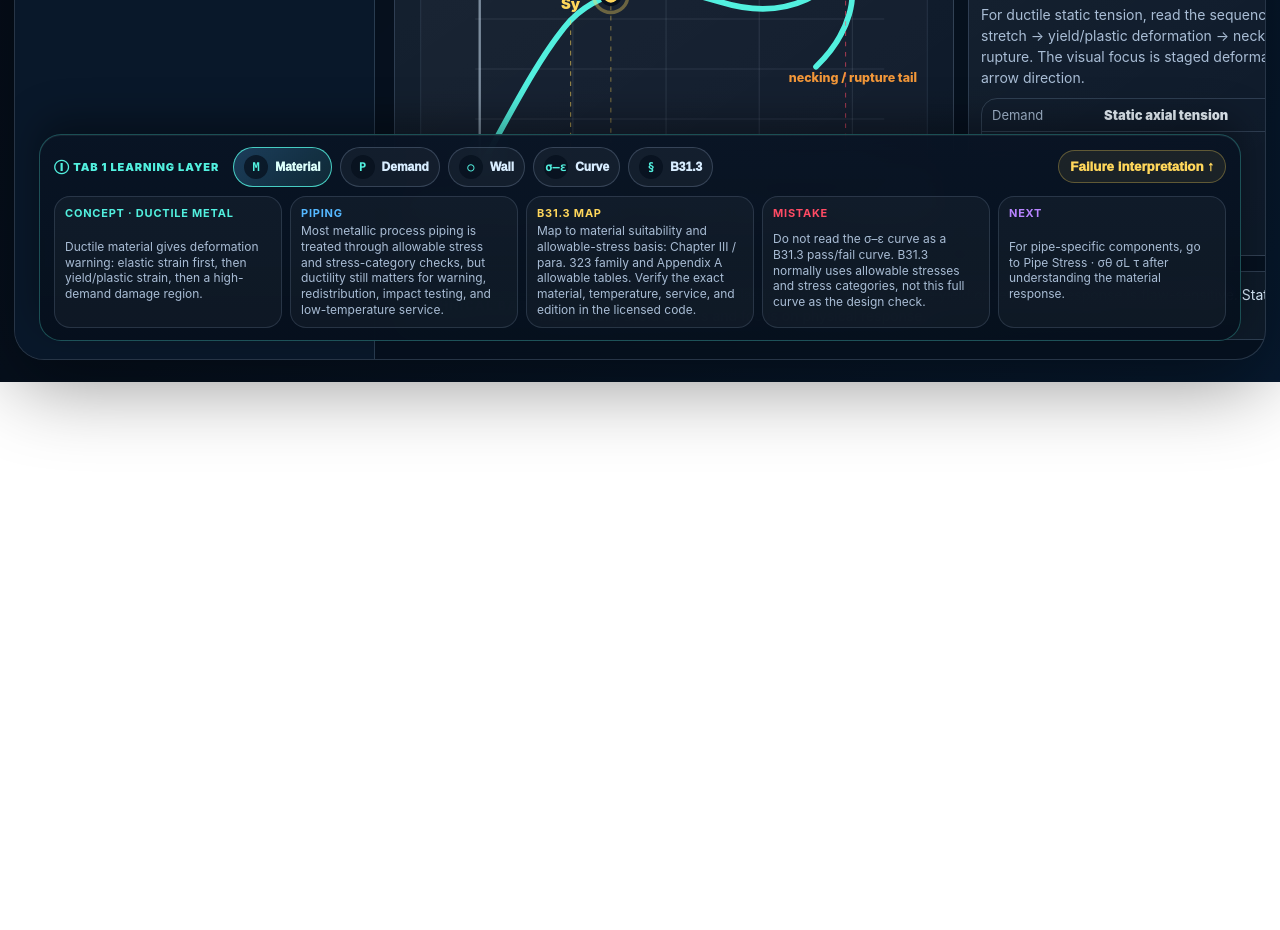
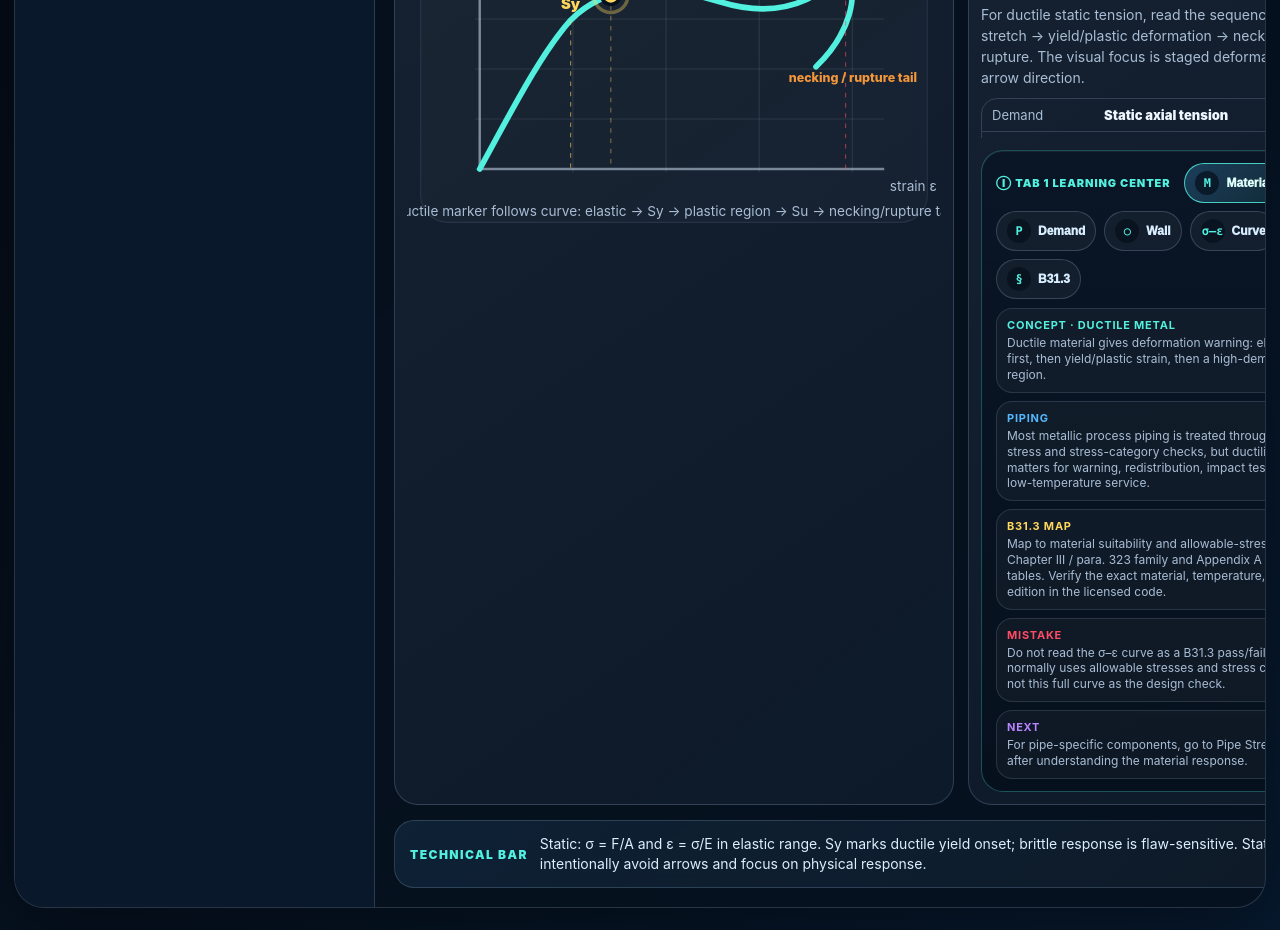
Before and after one commit to reallaksh19/PipingStressIllustration, a React (Vite) app in the folder failure-strength-lab-v3/: page / in a window 1280 px wide. Shown: the part 900-1830 px from the top of the page. Before the commit the page ends 1282 px from the top, so only its background shows below. Built offline with nearby package versions, Linux system fonts and the light colour scheme.

Commit message:
Fix Tab 1 learning center scoping

```diff
--- a/failure-strength-lab-v3/src/components/Interpretation.tsx
+++ b/failure-strength-lab-v3/src/components/Interpretation.tsx
@@ -9,6 +9,7 @@ type LearningHelper = { title: string; route: string; concept: string; piping: s
 
 export function Interpretation({ state, status }: { state: LabState; status: Status }) {
   const r = state.mode === 'fatigue' ? fatigueReadout(state) : staticReadout(state);
+
   return <>
     <div
       className="interp failure-readout"
@@ -40,33 +41,28 @@ export function Interpretation({ state, status }: { state: LabState; status: Sta
       <div className="bucket" style={{ borderColor: 'rgba(255,215,91,.28)' }}><b>Boundary</b><span className="copy">{r.caution}</span></div>
     </div>
 
-    {state.mode === 'static' && <LearningBar label="Tab 1 learning layer" helpers={staticHelpers(state)} />}
-    {state.mode === 'fatigue' && <LearningBar label="Tab 2 learning layer" helpers={fatigueHelpers(state)} />}
+    {state.mode === 'static' && <LearningCenter key={`tab1-${state.material}-${state.staticDemand}`} label="Tab 1 Learning Center" helpers={staticHelpers(state)} />}
   </>;
 }
 
-function LearningBar({ label, helpers }: { label: string; helpers: LearningHelper[] }) {
+function LearningCenter({ label, helpers }: { label: string; helpers: LearningHelper[] }) {
   const [active, setActive] = useState<string>(helpers[0]?.title ?? label);
   const selected = helpers.find(helper => helper.title === active) ?? helpers[0];
 
   return <div
-    aria-label={`${label} status bar`}
+    aria-label={`${label} helper content`}
     style={{
-      position: 'fixed',
-      left: 24,
-      right: 24,
-      bottom: 18,
-      zIndex: 30,
       display: 'grid',
       gap: 9,
+      marginTop: 12,
       padding: '12px 14px',
       borderRadius: 22,
       border: '1px solid rgba(82,240,223,.28)',
-      background: 'linear-gradient(180deg,rgba(9,20,36,.94),rgba(6,16,29,.97))',
-      boxShadow: '0 -14px 38px rgba(0,0,0,.36), inset 0 1px 0 rgba(255,255,255,.06)',
-      backdropFilter: 'blur(14px)',
-      maxHeight: '34vh',
-      overflowY: 'auto',
+      background: 'linear-gradient(180deg,rgba(9,20,36,.86),rgba(6,16,29,.94))',
+      boxShadow: 'inset 0 1px 0 rgba(255,255,255,.06)',
+      position: 'relative',
+      zIndex: 1,
+      overflow: 'hidden',
     }}
   >
     <div style={{ display: 'flex', flexWrap: 'wrap', gap: 8, alignItems: 'center' }}>
@@ -96,13 +92,6 @@ function LearningBar({ label, helpers }: { label: string; helpers: LearningHelpe
           <span>{shortFor(helper.title)}</span>
         </button>;
       })}
-      <button
-        type="button"
-        onClick={() => document.querySelector('.failure-readout')?.scrollIntoView({ behavior: 'smooth', block: 'center' })}
-        style={{ marginLeft: 'auto', border: '1px solid rgba(255,215,91,.30)', borderRadius: 999, background: 'rgba(255,215,91,.08)', color: '#ffd75b', padding: '8px 11px', fontWeight: 950, cursor: 'pointer' }}
-      >
-        Failure interpretation ↑
-      </button>
     </div>
 
     {selected && <div style={{ display: 'grid', gridTemplateColumns: 'repeat(auto-fit, minmax(190px, 1fr))', gap: 8, alignItems: 'stretch' }}>
@@ -120,25 +109,16 @@ function iconFor(title: string) {
   if (title.includes('demand')) return 'P';
   if (title.includes('section')) return '○';
   if (title.includes('Stress–strain')) return 'σ–ε';
-  if (title.includes('Stress range')) return 'Δσ';
-  if (title.includes('Cycles')) return 'N';
-  if (title.includes('Hotspot')) return 'W';
-  if (title.includes('S-N')) return 'S-N';
   return '§';
 }
 
 function shortFor(title: string) {
   return title
     .replace('B31.3 lens for Tab 1', 'B31.3')
-    .replace('B31.3 lens for Tab 2', 'B31.3')
     .replace('Static demand visual', 'Demand')
     .replace('Pipe-wall section', 'Wall')
     .replace('Stress–strain curve', 'Curve')
-    .replace('Material response', 'Material')
-    .replace('Stress range Δσ', 'Stress range')
-    .replace('Cycles N', 'Cycles')
-    .replace('Hotspot / weld toe', 'Hotspot')
-    .replace('S-N curve', 'S-N curve');
+    .replace('Material response', 'Material');
 }
 
 function LearningCell({ title, text, color }: { title: string; text: string; color: string }) {
@@ -208,63 +188,6 @@ function staticHelpers(state: LabState): LearningHelper[] {
       b313: 'Initial map: 301 design conditions, 304 pressure design, 302.3.5 sustained/displacement stress categories, 302.3.6 occasional stress, 319 flexibility, 321 supports, 323 materials, Appendix A allowables. Educational paragraph map only.',
       mistake: 'Do not say “code compliant” from this tab. It has no pipe size, material, temperature, pressure, support layout, SIF/flexibility factors, or load combinations.',
       next: 'Next helper rollout should start with Load Types because it decides which B31.3 route is relevant.',
-    },
-  ];
-}
-
-function fatigueHelpers(state: LabState): LearningHelper[] {
-  const logN = logCycles(state.fatigueCyclesSlider);
-  const boundary = allowableStressRangePercent(logN);
-  const nearBoundary = state.fatigueStressRange / Math.max(boundary, 1) > 0.82;
-  const hotspotText = state.notchEnabled ? 'weld/notch hotspot is active' : 'smooth detail is selected';
-
-  return [
-    {
-      title: 'Stress range Δσ',
-      route: 'cyclic range',
-      concept: `Fatigue is controlled by repeated stress range, not one static peak. Current Δσ is ${state.fatigueStressRange}% in this normalized teaching view.`,
-      piping: 'For piping, repeated stress range can come from thermal cycling, vibration, pressure pulsation, startup/shutdown, slugging, relief events, or cyclic equipment movement.',
-      b313: 'Map cyclic displacement-type behavior to the displacement stress-range / flexibility route: 302.3.5(d) and 319 / 319.4.4 family. Severe cyclic service may require deeper project-specific fatigue assessment.',
-      mistake: 'Do not judge fatigue only from maximum stress. A lower stress repeated many times can be more damaging than a single high static event.',
-      next: 'Use Load Types to classify the source, then use Pipe Expansion or Combined Stress only after the stress-range route is clear.',
-    },
-    {
-      title: 'Cycles N',
-      route: 'life axis',
-      concept: `The S-N axis is logarithmic: the current display is about ${cycleLabel(state.fatigueCyclesSlider)} cycles. Higher cycle count reduces the acceptable stress-range cue.`,
-      piping: 'Start/stop cycles, batch operation, compressor/pump pulsation, flow-induced vibration, and thermal swing count can dominate fatigue risk even when sustained stress looks acceptable.',
-      b313: 'Use B31.3 expansion-stress-range and cycle-factor interpretation for displacement cycles. For vibration or pulsation, treat this app panel as screening and move to project-specific dynamic/fatigue evaluation.',
-      mistake: 'Do not combine “always present” sustained stress and cyclic stress range into one generic slider. The number of reversals/cycles matters.',
-      next: 'Review Fatigue hotspot and S-N curve helpers before using the Failure interpretation readout.',
-    },
-    {
-      title: 'Hotspot / weld toe',
-      route: hotspotText,
-      concept: state.notchEnabled
-        ? 'A local discontinuity concentrates cyclic stress. The weld toe/notch is the likely crack-initiation point in the teaching visual.'
-        : 'A smooth detail lowers local concentration, but fatigue can still occur if stress range and cycles are high enough.',
-      piping: 'Real piping fatigue often initiates at weld toes, branch connections, attachments, socket welds, small-bore connections, clamps, or local geometry changes.',
-      b313: 'Map local geometry effects to flexibility/SIF logic where applicable: 319 and Appendix D / B31J-type interpretation. Exact stress intensification treatment depends on component and project method.',
-      mistake: 'Do not assume nominal pipe span stress alone captures the weld-toe or branch-connection fatigue hotspot.',
-      next: 'Use the local/cross-section panel to track initiation, growth, beach marks, and final fracture cue.',
-    },
-    {
-      title: 'S-N curve',
-      route: nearBoundary ? 'near/above boundary' : 'below boundary',
-      concept: `The curve is a teaching boundary. Current approximate boundary is ${boundary.toFixed(0)}%, so the point is ${nearBoundary ? 'near/above' : 'below'} the fatigue warning line.`,
-      piping: 'The app shows the S-N idea because it explains why fatigue can occur below yield. Real piping fatigue needs detail class, environment, weld quality, mean stress, temperature, inspection data, and load history.',
-      b313: 'Do not treat this as the actual B31.3 equation. B31.3 normally routes cyclic displacement through expansion stress range; crack-like conditions may need fracture mechanics outside this simple view.',
-      mistake: 'Do not call the displayed S-N point “B31.3 pass/fail.” It is normalized and educational, not a code-certified fatigue calculation.',
-      next: 'After S-N, move to Combined Stress only for educational combination; for code work, first choose sustained/occasional/displacement route.',
-    },
-    {
-      title: 'B31.3 lens for Tab 2',
-      route: 'fatigue map',
-      concept: 'Tab 2 teaches cyclic damage: initiation at a stress raiser, cycle-by-cycle crack growth, and final fracture after enough repetitions.',
-      piping: 'A pipe stress engineer should connect fatigue to load source, stress range, local SIF/detail, supports/restraints, vibration, thermal cycles, and inspection/monitoring strategy.',
-      b313: 'Initial map: displacement stress range 302.3.5(d), flexibility analysis 319, expansion stress range 319.4.4 family, occasional/dynamic cases 302.3.6 family, and SIF/flexibility via Appendix D / B31J where applicable. Educational paragraph map only.',
-      mistake: 'Do not use a generic material S-N curve as a substitute for project fatigue requirements, code stress-range equations, dynamic analysis, or fracture assessment.',
-      next: 'Next tab helper rollout should move to Stress Components so users separate σx/σy/τxy notation from pipe hoop/axial notation.',
     },
   ];
 }
```
